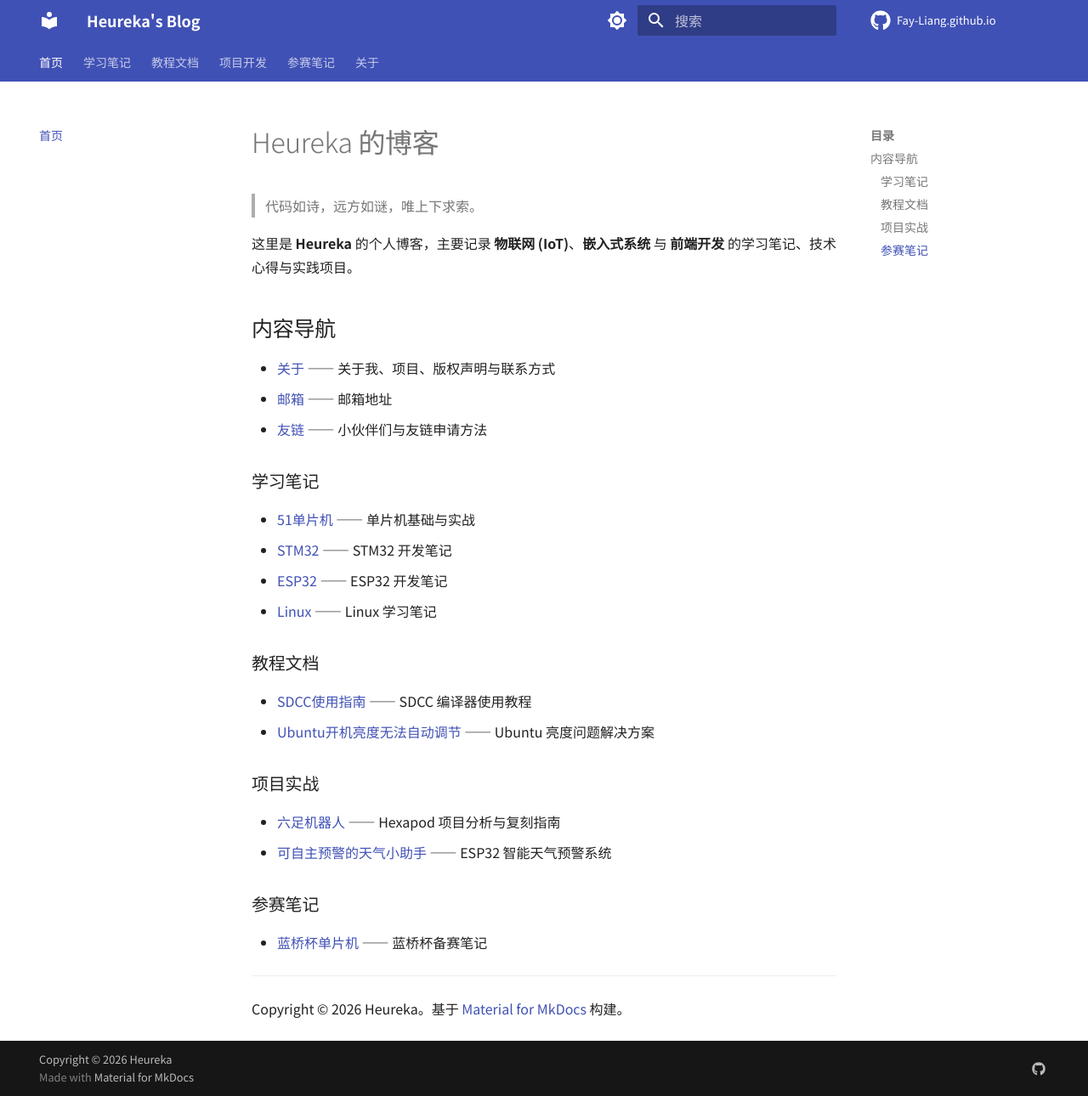
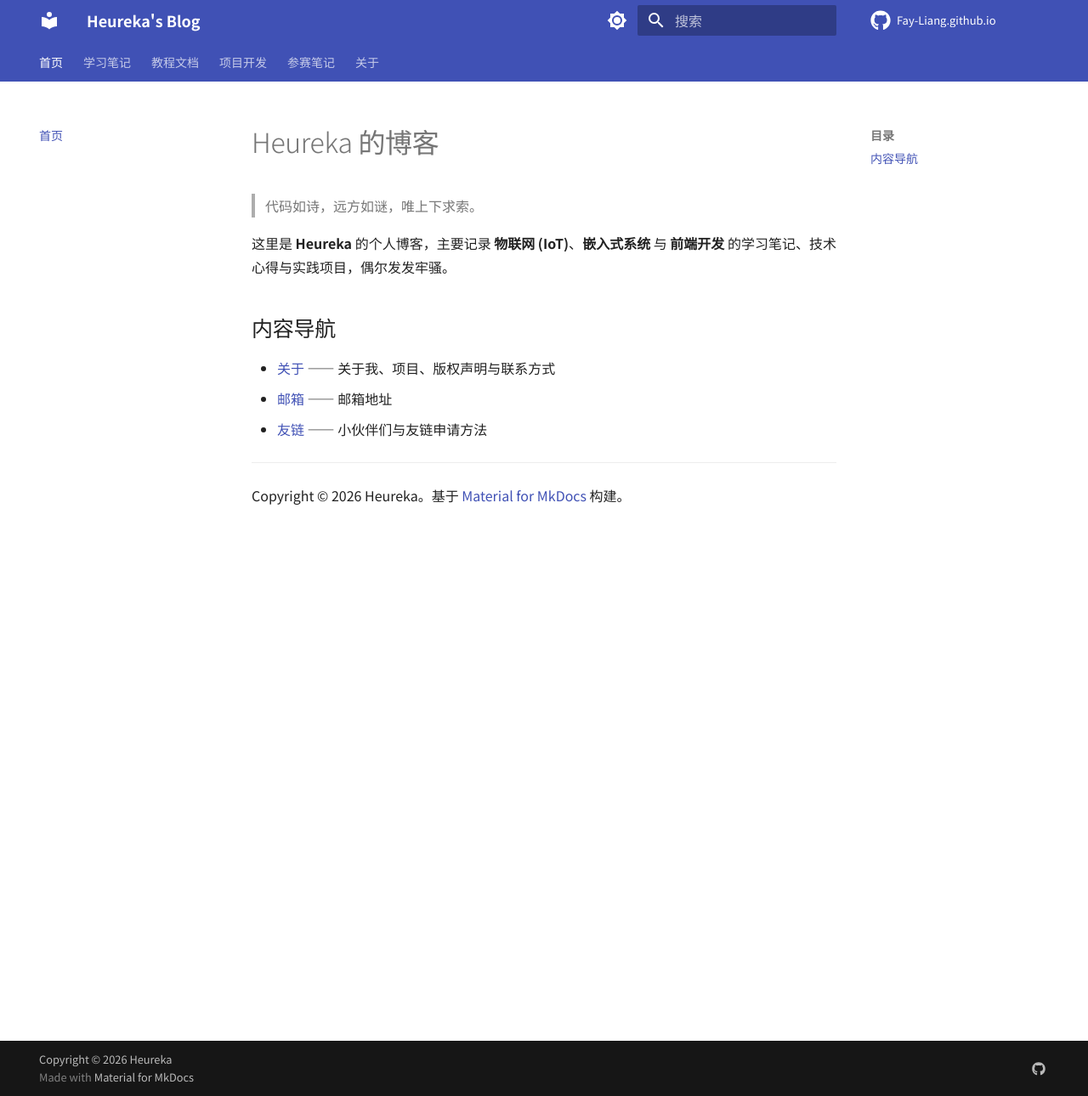
Before and after one commit to Fay-Liang/Fay-Liang.github.io, an MkDocs documentation site: the page built from docs/index.md, in a window 1280 px wide and 1290 px high. Shown: the whole window at 85% size. Built offline with MkDocs 1.6.1 and Material for MkDocs 9.7.7, drawn with Linux system fonts in a browser that asks for light colours; comment, search, counter and statistics services are not loaded.

```diff
--- a/docs/index.md
+++ b/docs/index.md
@@ -2,7 +2,7 @@
 
 > 代码如诗，远方如谜，唯上下求索。
 
-这里是 **Heureka** 的个人博客，主要记录 **物联网 (IoT)**、**嵌入式系统** 与 **前端开发** 的学习笔记、技术心得与实践项目。
+这里是 **Heureka** 的个人博客，主要记录 **物联网 (IoT)**、**嵌入式系统** 与 **前端开发** 的学习笔记、技术心得与实践项目，偶尔发发牢骚。
 
 ## 内容导航
 
@@ -10,27 +10,6 @@
 - [邮箱](邮箱.md) —— 邮箱地址
 - [友链](友链.md) —— 小伙伴们与友链申请方法
 
-### 学习笔记
-
-- [51单片机](学习笔记/51单片机.md) —— 单片机基础与实战
-- [STM32](学习笔记/STM32.md) —— STM32 开发笔记
-- [ESP32](学习笔记/ESP32.md) —— ESP32 开发笔记
-- [Linux](学习笔记/Linux.md) —— Linux 学习笔记
-
-### 教程文档
-
-- [SDCC使用指南](教程文档/SDCC使用指南.md) —— SDCC 编译器使用教程
-- [Ubuntu开机亮度无法自动调节](教程文档/Ubuntu开机亮度无法自动调节.md) —— Ubuntu 亮度问题解决方案
-
-### 项目实战
-
-- [六足机器人](项目开发/六足机器人.md) —— Hexapod 项目分析与复刻指南
-- [可自主预警的天气小助手](项目开发/可自主预警的天气小助手.md) —— ESP32 智能天气预警系统
-
-### 参赛笔记
-
-- [蓝桥杯单片机](参赛笔记/蓝桥杯.md) —— 蓝桥杯备赛笔记
-
 ---
 
 Copyright &copy; 2026 Heureka。基于 [Material for MkDocs](https://squidfunk.github.io/mkdocs-material/) 构建。
```
